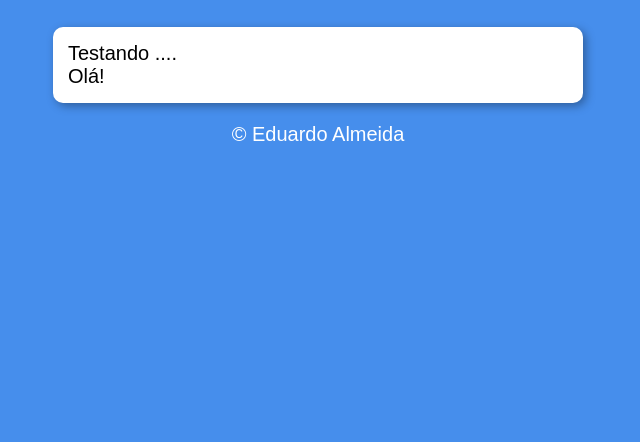
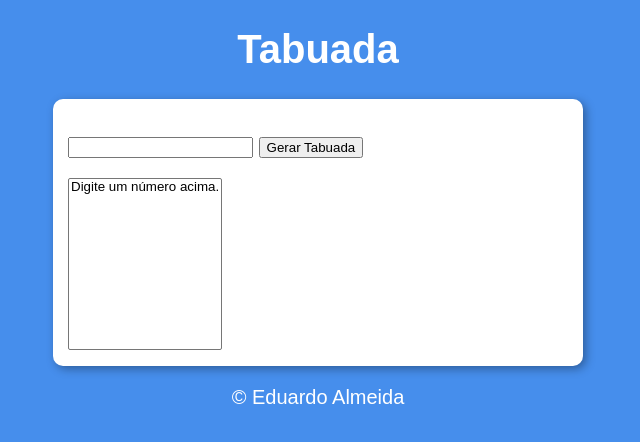
Before and after one commit to EduardoAlmeidaC/Exercicios, a plain HTML site: page CursoEmVideo/tabuada/index.html in a window 1280 px wide. Shown: the whole page, without its empty margins (322-962 px from the left). Drawn offline with Linux system fonts and the light colour scheme.

Commit message:
Tabuada
Este exercício calcula uma tabuada com o número que o usuário oferece como entrada .

```diff
--- a/CursoEmVideo/tabuada/index.html
+++ b/CursoEmVideo/tabuada/index.html
@@ -4,17 +4,26 @@
     <meta charset="UTF-8">
     <meta http-equiv="X-UA-Compatible" content="IE=edge">
     <meta name="viewport" content="width=device-width, initial-scale=1.0">
-    <title>Document</title>
+    <title>Tabuada</title>
     <link rel="stylesheet" href="estilo.css">
 </head>
 <body>
     <header>
-        <h1></h1>
+        <h1>Tabuada</h1>
     </header>
 
     <section>
-        <div>Testando ....</div>
-        <div>Olá! </div>
+        <div>
+            <p>
+                <input type="number" name="num" id="txtn">
+                <input type="button" value="Gerar Tabuada" onclick="tabuada()">
+            </p>
+        </div>
+        <div>
+            <select name="tabuada" id="seltab" size="10">
+                <option value="">Digite um número acima.</option>
+            </select>
+        </div>
     </section>
 
     <footer>
--- a/CursoEmVideo/tabuada/script.js
+++ b/CursoEmVideo/tabuada/script.js
@@ -0,0 +1,18 @@
+function tabuada() {
+    let num = document.getElementById('txtn');
+    let tab = document.getElementById('seltab');
+    if (num.value.length == 0) {
+        window.alert('Por favor, digite um número!');
+    } else {
+        let n = Number(num.value);
+        let c = 1;
+        tab.innerHTML = '';
+        while (c <= 10) {
+            let item = document.createElement('option');
+            item.text = `${n} x ${c} = ${n*c}`;
+            item.value = `tab${c}`;
+            tab.appendChild(item);
+            c++;
+        }
+    }
+}
```
